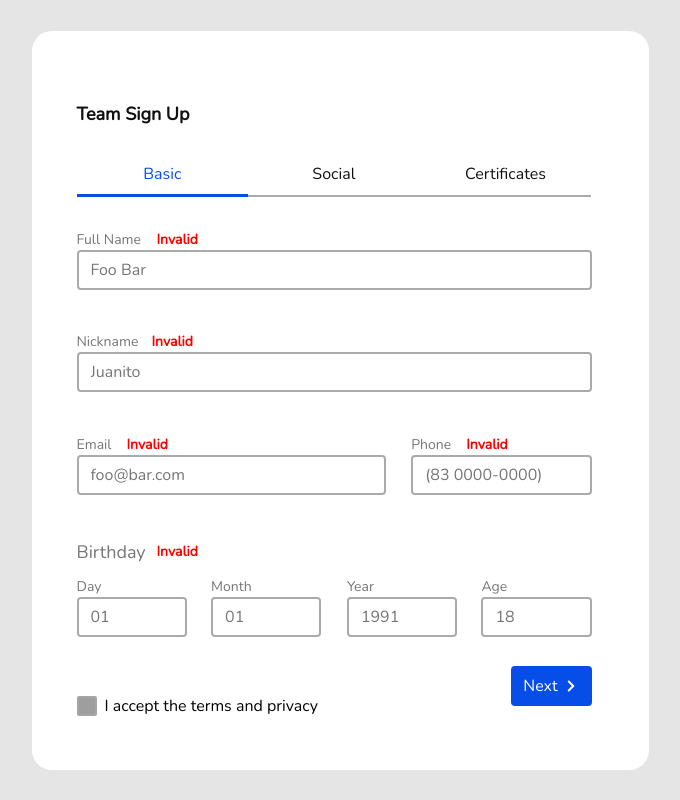
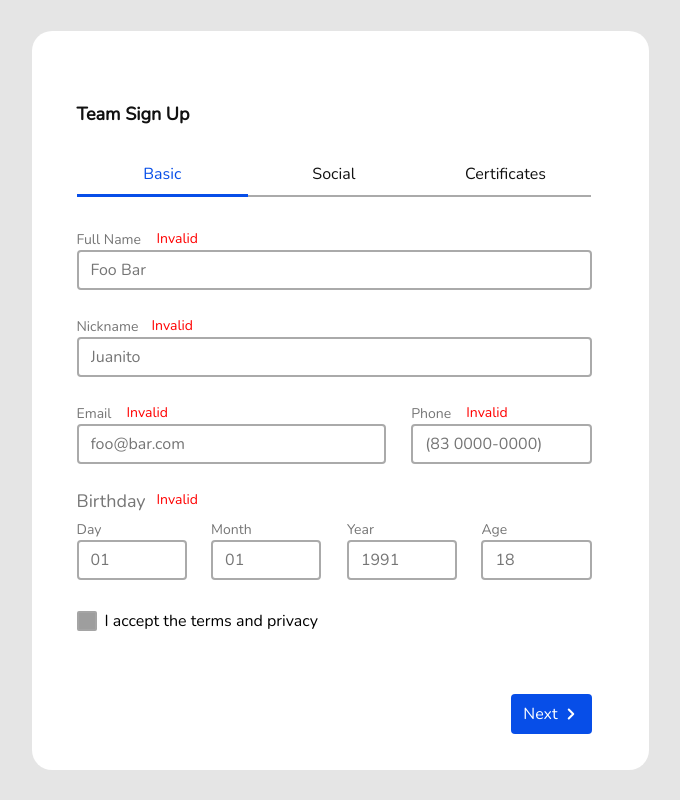
Before and after one commit to RafaelBrandaoBastos/WebsiteSquadBlue, a React (Vite) app: page / in a window 1280 px wide. Shown: the whole page, without its empty margins (300-980 px from the left). Built offline with nearby package versions, Linux system fonts and the light colour scheme; grey boxes are pictures that could not be loaded.

Commit message:
Fix: vertical and horizontal scroll

```diff
--- a/src/components/containers/FormBasic/Form.jsx
+++ b/src/components/containers/FormBasic/Form.jsx
@@ -1,60 +1,116 @@
-import React from "react";
-import Input from "../../micro/Input/Input";
-import Button from "../../micro/Button/Button";
-import Checkbox from "../../micro/Checkbox/Checkbox";
-import {Form, ContainerName, ContainerNickname, ContainerBirthday, Label, ContainerEmailPhone, DayMonth, YearAge, ContainerEmail, ContainerPhone, ContainerDay, ContainerMonth, ContainerYear, ContainerAge, ErrorMessage} from "./formStyled.js"
+import React from 'react';
+import Input from '../../micro/Input/Input';
+import Button from '../../micro/Button/Button';
+import Checkbox from '../../micro/Checkbox/Checkbox';
+import {
+    Form,
+    ContainerName,
+    ContainerNickname,
+    ContainerBirthday,
+    Label,
+    ContainerEmailPhone,
+    DayMonth,
+    YearAge,
+    ContainerEmail,
+    ContainerPhone,
+    ContainerDay,
+    ContainerMonth,
+    ContainerYear,
+    ContainerAge,
+    ErrorMessage,
+    ContainerButton,
+} from './formStyled.js';
 
-const FormBasic = ()=>{
-    return(
+const FormBasic = () => {
+    return (
         <Form>
             <ContainerName>
-                <Input width="100%" label = "Full Name" type="text" placeholder="Foo Bar" />
-                <ErrorMessage style={{left: "80px"}}>Invalid</ErrorMessage>
+                <Input
+                    width='100%'
+                    label='Full Name'
+                    type='text'
+                    placeholder='Foo Bar'
+                />
+                <ErrorMessage style={{left: '80px'}}>Invalid</ErrorMessage>
             </ContainerName>
 
             <ContainerNickname>
-                <Input width="100%" label = "Nickname" type="text" placeholder="Juanito" />
-                <ErrorMessage style={{left: "75px"}}>Invalid</ErrorMessage>
+                <Input
+                    width='100%'
+                    label='Nickname'
+                    type='text'
+                    placeholder='Juanito'
+                />
+                <ErrorMessage style={{left: '75px'}}>Invalid</ErrorMessage>
             </ContainerNickname>
 
             <ContainerEmailPhone>
                 <ContainerEmail>
-                    <Input width="100%" label = "Email" type="text" placeholder="foo@bar.com" />
-                    <ErrorMessage style={{left: "50px"}}>Invalid</ErrorMessage>
+                    <Input
+                        width='100%'
+                        label='Email'
+                        type='text'
+                        placeholder='foo@bar.com'
+                    />
+                    <ErrorMessage style={{left: '50px'}}>Invalid</ErrorMessage>
                 </ContainerEmail>
                 <ContainerPhone>
-                        <Input width="100%" label = "Phone" type="number" placeholder="(83 0000-0000)" />
-                        <ErrorMessage style={{left: "55px"}}>Invalid</ErrorMessage>
+                    <Input
+                        width='100%'
+                        label='Phone'
+                        type='number'
+                        placeholder='(83 0000-0000)'
+                    />
+                    <ErrorMessage style={{left: '55px'}}>Invalid</ErrorMessage>
                 </ContainerPhone>
             </ContainerEmailPhone>
 
-
             <ContainerBirthday>
                 <Label>Birthday</Label>
-                <ErrorMessage style={{left: "80px"}}>Invalid</ErrorMessage>
+                <ErrorMessage style={{left: '80px'}}>Invalid</ErrorMessage>
                 <DayMonth>
                     <ContainerDay>
-                    <Input width="100%" label = "Day" type="number" placeholder="01" />
+                        <Input
+                            width='100%'
+                            label='Day'
+                            type='number'
+                            placeholder='01'
+                        />
                     </ContainerDay>
                     <ContainerMonth>
-                    <Input width="100%" label = "Month" type="number" placeholder="01" />
+                        <Input
+                            width='100%'
+                            label='Month'
+                            type='number'
+                            placeholder='01'
+                        />
                     </ContainerMonth>
                 </DayMonth>
                 <YearAge>
                     <ContainerYear>
-                    <Input width="100%" label = "Year" type="number" placeholder="1991" />
+                        <Input
+                            width='100%'
+                            label='Year'
+                            type='number'
+                            placeholder='1991'
+                        />
                     </ContainerYear>
                     <ContainerAge>
-                    <Input width="100%" label = "Age" type="number" placeholder="18" />
+                        <Input
+                            width='100%'
+                            label='Age'
+                            type='number'
+                            placeholder='18'
+                        />
                     </ContainerAge>
                 </YearAge>
             </ContainerBirthday>
-
-            <Checkbox/>
-            <Button name="Next" type="submit"/>
+            <Checkbox />
+            <ContainerButton>
+                <Button name='Next' type='submit' />
+            </ContainerButton>
         </Form>
-
-    )
+    );
 };
 
 export default FormBasic;
--- a/src/components/containers/FormBasic/formStyled.js
+++ b/src/components/containers/FormBasic/formStyled.js
@@ -1,13 +1,12 @@
-import styled from "styled-components";
+import styled from 'styled-components';
 
 export const Form = styled.form`
-    min-height: 80%;
     display: flex;
-    justify-content: space-between;
-    flex-wrap: wrap;
-    width: 100%;
+    flex-direction: column;
+    height: 100%;
+    gap: 2.5rem;
     @media (max-width: 600px) {
-        min-height: 85%;
+        gap: 1rem;
     }
 `;
 
@@ -15,7 +14,6 @@ export const ContainerName = styled.div`
     position: relative;
     width: 100%;
     @media (max-width: 600px) {
-        height: 8%;
     }
 `;
 
@@ -23,7 +21,6 @@ export const ContainerNickname = styled.div`
     position: relative;
     width: 100%;
     @media (max-width: 600px) {
-        height: 8%;
     }
 `;
 
@@ -33,14 +30,13 @@ export const ContainerEmailPhone = styled.div`
     flex-wrap: wrap;
     width: 100%;
     @media (max-width: 600px) {
-        height: 24%;
+        gap: 1rem;
     }
 `;
 
 export const ContainerPhone = styled.div`
     position: relative;
     width: 35%;
-    margin-top: 0px;
     @media (max-width: 600px) {
         width: 100%;
     }
@@ -48,7 +44,6 @@ export const ContainerPhone = styled.div`
 export const ContainerEmail = styled.div`
     width: 60%;
     position: relative;
-    margin-bottom: 5px;
     @media (max-width: 600px) {
         width: 100%;
     }
@@ -83,26 +78,15 @@ export const ContainerAge = styled.div`
     width: 45%;
 `;
 export const ErrorMessage = styled.span`
-font-family: 'Nunito';
-display: flex;
-width: 100%;
-font-style: normal;
-align-items: flex-start;
-font-weight: 700;
+    position: absolute;
     font-size: 1.4rem;
-line-height: 24px;
-text-align: center;
     color: red;
-position: absolute;
-top: 0;
-left: 30px;
+    top: 1px;
 `;
 export const Label = styled.p`
     width: 100%;
-    height: 5%;
     font-size: 1.8rem;
     color: #767676;
-    font-style: normal;
     margin: 0px;
 `;
 export const ContainerBirthday = styled.div`
@@ -111,4 +95,13 @@ export const ContainerBirthday = styled.div`
     display: flex;
     flex-wrap: wrap;
     justify-content: space-between;
+    gap: 0.5rem;
+    margin-bottom: 0.5rem;
 `;
+
+export const ContainerButton = styled.div`
+    height: 100%;
+    display: flex;
+    justify-content: flex-end;
+    align-items: flex-end;
+`;
```
Lines whose indentation alone changed are shown as unchanged.
